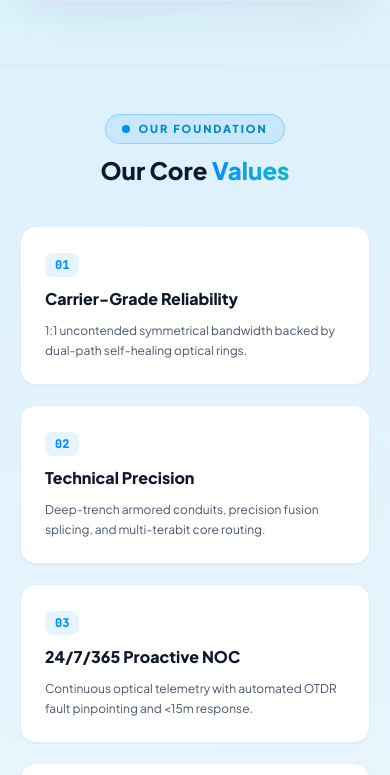
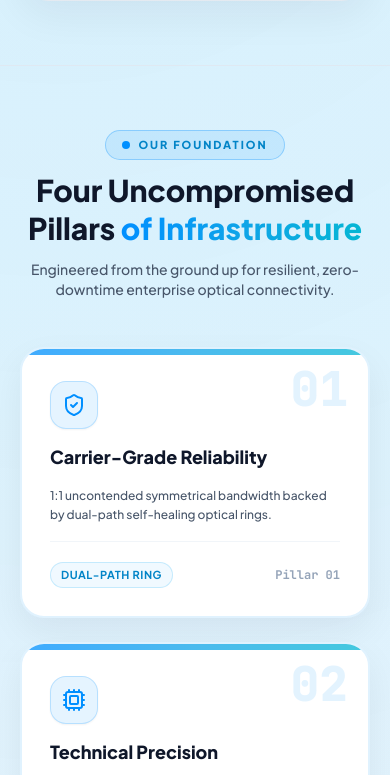
Before and after one commit to zainshabbir04/Earthlink, a Next.js app: page /about in a window 390 px wide. Shown: the part 5785-6560 px from the top of the page. Built offline with nearby package versions, Linux system fonts and the light colour scheme.

Commit message:
Redesign Four Uncompromised Pillars of Infrastructure section on About Us page

```diff
--- a/src/app/about/page.tsx
+++ b/src/app/about/page.tsx
@@ -1,10 +1,13 @@
 import React from "react";
 import type { Metadata } from "next";
 import {
+  Activity,
+  Award,
   CheckCircle2,
   Cpu,
   Network,
   Quote,
+  ShieldCheck,
   Sparkles,
   TrendingUp,
   Users,
@@ -416,41 +419,82 @@ export default function AboutPage() {
         </div>
       </section>
 
-      {/* Dedicated Core Values Section (Below Visionary Leadership) */}
-      <section className="py-12 lg:py-16 border-t border-slate-200/80">
-        <div className="max-w-7xl mx-auto px-[20px] lg:px-[50px]">
-          <div className="flex flex-col items-center text-center mb-10 space-y-2.5">
+      {/* Dedicated "Four Uncompromised Pillars of Infrastructure" Section (Redesigned Architectural Pillar Cards) */}
+      <section className="relative py-16 lg:py-22 border-t border-slate-200/80 overflow-hidden">
+        <div className="pointer-events-none absolute bottom-0 left-1/2 -translate-x-1/2 w-[520px] h-[280px] rounded-full bg-[#008FFF]/10 blur-[130px]" />
+
+        <div className="max-w-7xl mx-auto px-[20px] lg:px-[50px] relative z-10">
+          <div className="flex flex-col items-center text-center mb-12 lg:mb-14 space-y-3">
             <div className="inline-flex items-center gap-2 px-4 py-1.5 rounded-full bg-[#008FFF]/10 border border-[#008FFF]/30">
-              <span className="w-2 h-2 rounded-full bg-[#008FFF]" />
+              <span className="relative flex h-2 w-2">
+                <span className="animate-ping absolute inline-flex h-full w-full rounded-full bg-[#008FFF] opacity-75" />
+                <span className="relative inline-flex rounded-full h-2 w-2 bg-[#008FFF]" />
+              </span>
               <span className="text-[11px] sm:text-xs font-extrabold uppercase tracking-[0.18em] text-[#0284C7]">
                 Our Foundation
               </span>
             </div>
-            <h2 className="text-2xl sm:text-3xl lg:text-4xl font-extrabold tracking-normal text-slate-900">
-              Our Core{" "}
+
+            <h2 className="text-3xl sm:text-4xl lg:text-[42px] font-extrabold tracking-normal text-slate-900 leading-tight max-w-3xl">
+              Four Uncompromised Pillars{" "}
               <span className="text-transparent bg-clip-text bg-gradient-to-r from-[#008FFF] via-[#0FA4E8] to-[#06B6D4]">
-                Values
+                of Infrastructure
               </span>
             </h2>
+
+            <p className="text-slate-600 text-sm sm:text-base max-w-xl font-medium">
+              Engineered from the ground up for resilient, zero-downtime enterprise optical connectivity.
+            </p>
           </div>
 
-          <div className="grid grid-cols-1 sm:grid-cols-2 lg:grid-cols-4 gap-5">
-            {CORE_VALUES.map((val, idx) => (
+          <div className="grid grid-cols-1 sm:grid-cols-2 lg:grid-cols-4 gap-6">
+            {CORE_VALUES.map((val, idx) => {
+              const pillarIcons = [ShieldCheck, Cpu, Activity, Award];
+              const pillarTags = [
+                "Dual-Path Ring",
+                "Armored Conduits",
+                "<15m Response",
+                "99.99% Uptime",
+              ];
+              const PillarIcon = pillarIcons[idx % pillarIcons.length];
+              return (
                 <div
                   key={val.title}
-                className="group p-6 rounded-2xl bg-white border border-sky-100 hover:border-[#008FFF]/50 shadow-sm hover:shadow-[0_14px_34px_rgba(0,143,255,0.14)] hover:-translate-y-1 transition-all duration-300 space-y-2.5"
+                  className="group relative overflow-hidden rounded-3xl bg-white border-2 border-sky-100 hover:border-[#008FFF]/60 p-7 shadow-[0_14px_36px_rgba(15,23,42,0.06)] hover:shadow-[0_24px_55px_rgba(0,143,255,0.2)] hover:-translate-y-2 transition-all duration-300 flex flex-col justify-between min-h-[250px]"
                 >
-                <span className="inline-block text-xs font-mono font-extrabold text-[#008FFF] bg-[#008FFF]/10 px-2.5 py-1 rounded-lg">
+                  {/* Top Gradient Accent Ribbon */}
+                  <div className="pointer-events-none absolute inset-x-0 top-0 h-1.5 bg-gradient-to-r from-[#008FFF] via-[#0FA4E8] to-[#06B6D4] opacity-75 group-hover:opacity-100 transition-opacity" />
+
+                  {/* Large Subtle Pillar Number Watermark */}
+                  <span className="pointer-events-none absolute top-4 right-5 text-5xl font-black font-mono text-sky-100/90 group-hover:text-sky-200/80 transition-colors select-none">
                     0{idx + 1}
                   </span>
-                <h3 className="text-base font-extrabold text-slate-900 group-hover:text-[#008FFF] transition-colors">
+
+                  <div className="relative z-10 space-y-4 pt-1">
+                    <div className="w-12 h-12 rounded-2xl bg-[#008FFF]/10 group-hover:bg-gradient-to-br group-hover:from-[#008FFF] group-hover:to-[#06B6D4] border border-[#008FFF]/20 group-hover:border-transparent text-[#008FFF] group-hover:text-white flex items-center justify-center shadow-sm transition-all duration-300 group-hover:scale-110">
+                      <PillarIcon className="w-6 h-6" />
+                    </div>
+
+                    <h3 className="text-lg font-extrabold text-slate-900 group-hover:text-[#008FFF] transition-colors leading-snug">
                       {val.title}
                     </h3>
-                <p className="text-xs sm:text-sm text-slate-600 leading-relaxed">
+
+                    <p className="text-xs sm:text-sm text-slate-600 leading-relaxed font-medium">
                       {val.description}
                     </p>
                   </div>
-            ))}
+
+                  <div className="relative z-10 pt-5 mt-4 border-t border-slate-100 flex items-center justify-between">
+                    <span className="text-[11px] font-bold uppercase tracking-wider text-[#0284C7] bg-[#F0F9FF] border border-sky-200/80 px-2.5 py-1 rounded-full">
+                      {pillarTags[idx]}
+                    </span>
+                    <span className="text-xs font-mono font-bold text-slate-400 group-hover:text-[#008FFF] transition-colors">
+                      Pillar 0{idx + 1}
+                    </span>
+                  </div>
+                </div>
+              );
+            })}
           </div>
         </div>
       </section>
```
Lines whose indentation alone changed are shown as unchanged.
